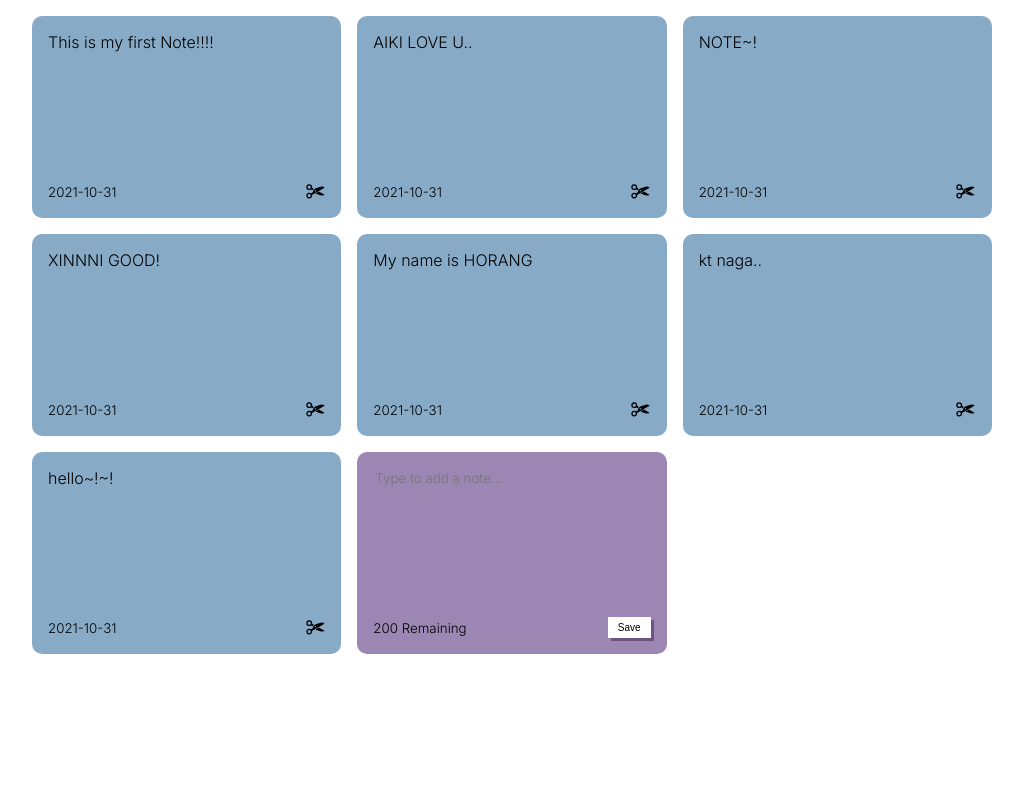
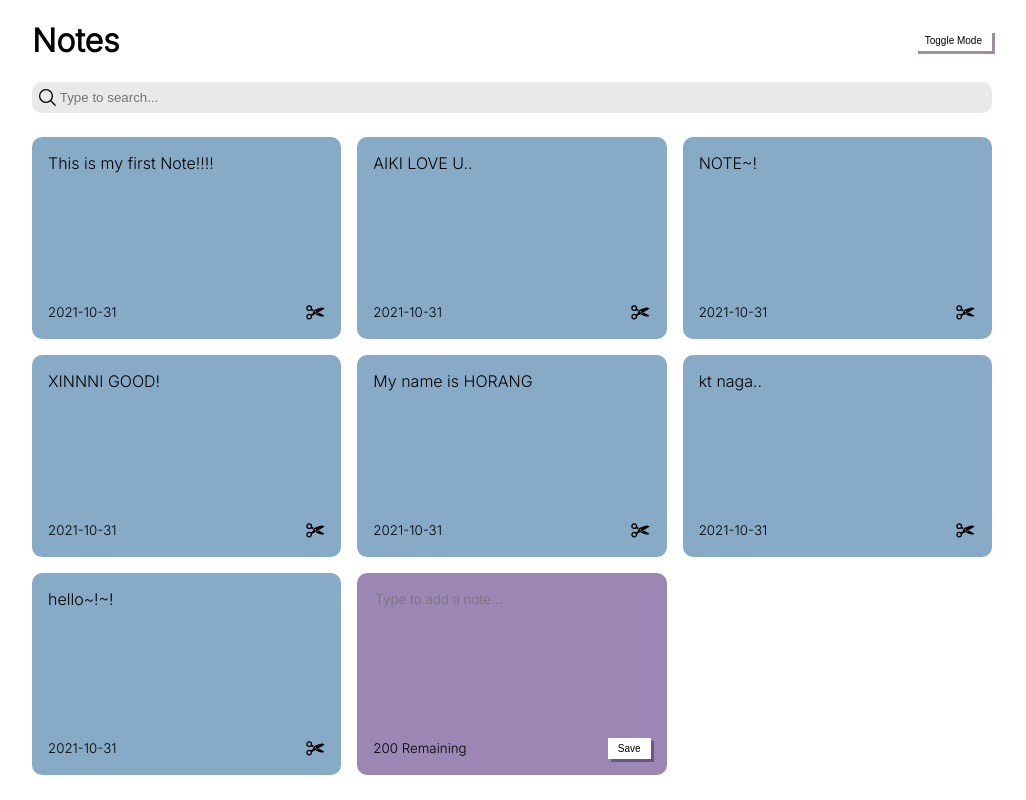
Before and after one commit to xinnni/react-notes-app, a React (Create React App) app: page / in a window 1280 px wide. Shown: the whole page, without its empty margins (128-1154 px from the left). Built offline with nearby package versions, Linux system fonts and the light colour scheme.

Commit message:
saving to local storage

```diff
--- a/src/App.css
+++ b/src/App.css
@@ -4,4 +4,5 @@
   margin-left: auto;
   padding-right: 15px;
   padding-left: 15px;
+  min-height: 100vh;
 }
--- a/src/App.js
+++ b/src/App.js
@@ -1,4 +1,4 @@
-import { useState } from "react";
+import { useEffect, useState } from "react";
 import "./App.css";
 
 import { nanoid } from "nanoid";
@@ -6,9 +6,15 @@
 import { dummy } from "./static/dummy";
 
 import moment from "moment";
+import Search from "./components/Search/Search";
+import Header from "./components/Header/Header";
 
 function App() {
   const [note, setNote] = useState(dummy);
+
+  const [searchText, setSearchText] = useState("");
+
+  const [darkMode, setDarkMode] = useState(false);
 
   const addNote = (text) => {
     const date = moment().format("YYYY-MM-DD");
@@ -28,14 +34,24 @@
     setNote(newNotes);
   };
 
+  useEffect(() => {
+    localStorage.setItem("react-notes-app-data", JSON.stringify(note));
+  }, [note]);
+
   return (
-    <p className="container">
-      <NotesList
-        dummy={note}
-        handleAddNote={addNote}
-        handleDeleteNote={deleteNote}
-      />
-    </p>
+    <div className={`${darkMode && "dark-mode"}`}>
+      <div className="container">
+        <Header handleToggleDarkMode={setDarkMode} />
+        <Search handleSearchNote={setSearchText} />
+        <NotesList
+          dummy={note.filter((el) =>
+            el.text.toLowerCase().includes(searchText)
+          )}
+          handleAddNote={addNote}
+          handleDeleteNote={deleteNote}
+        />
+      </div>
+    </div>
   );
 }
 
--- /dev/null
+++ b/src/components/Header/Header.css
@@ -0,0 +1,5 @@
+.header {
+  display: flex;
+  align-items: center;
+  justify-content: space-between;
+}
--- /dev/null
+++ b/src/components/Header/Header.js
@@ -0,0 +1,18 @@
+import React from "react";
+import "./Header.css";
+
+function Header({ handleToggleDarkMode }) {
+  const handleToggleDarkModes = () => {
+    handleToggleDarkMode((prev) => !prev);
+  };
+  return (
+    <div className="header">
+      <h1>Notes</h1>
+      <button onClick={handleToggleDarkModes} className="save">
+        Toggle Mode
+      </button>
+    </div>
+  );
+}
+
+export default Header;
--- /dev/null
+++ b/src/components/Search/Search.css
@@ -0,0 +1,18 @@
+.search {
+  display: flex;
+  align-items: center;
+  background-color: rgb(233, 233, 233);
+  border-radius: 10px;
+  padding: 5px;
+  margin-bottom: 1.5rem;
+}
+
+.search input {
+  outline: none;
+  border: none;
+  background-color: rgb(233, 233, 233);
+}
+
+.search input:focus {
+  outline: none;
+}
--- /dev/null
+++ b/src/components/Search/Search.js
@@ -0,0 +1,23 @@
+import React from "react";
+import "./Search.css";
+
+import { IoSearchOutline } from "react-icons/io5";
+
+function Search({ handleSearchNote }) {
+  const handleSearchNotes = (e) => {
+    handleSearchNote(e.target.value);
+  };
+  return (
+    <div className="search">
+      <IoSearchOutline className="search-icon" size="1.3em" />
+      <input
+        onChange={handleSearchNotes}
+        className="search-input"
+        type="text"
+        placeholder="Type to search..."
+      />
+    </div>
+  );
+}
+
+export default Search;
--- a/src/index.css
+++ b/src/index.css
@@ -11,3 +11,9 @@
   font-family: source-code-pro, Menlo, Monaco, Consolas, "Courier New",
     monospace;
 }
+.dark-mode {
+  background-color: black;
+}
+.dark-mode h1 {
+  color: white;
+}
```
